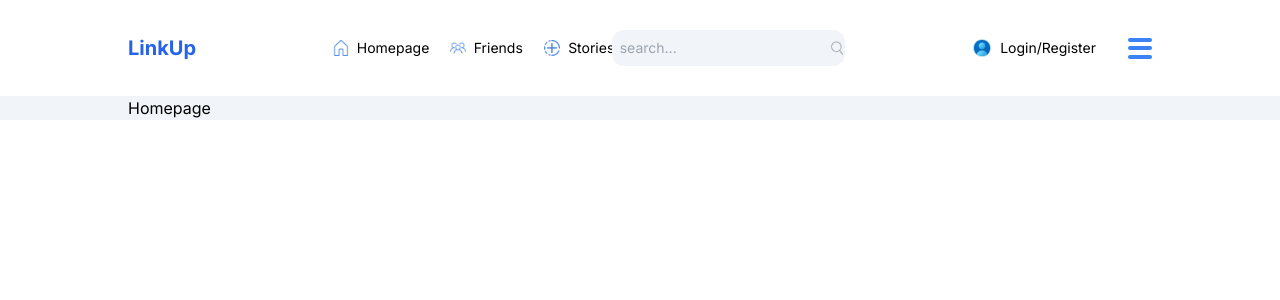
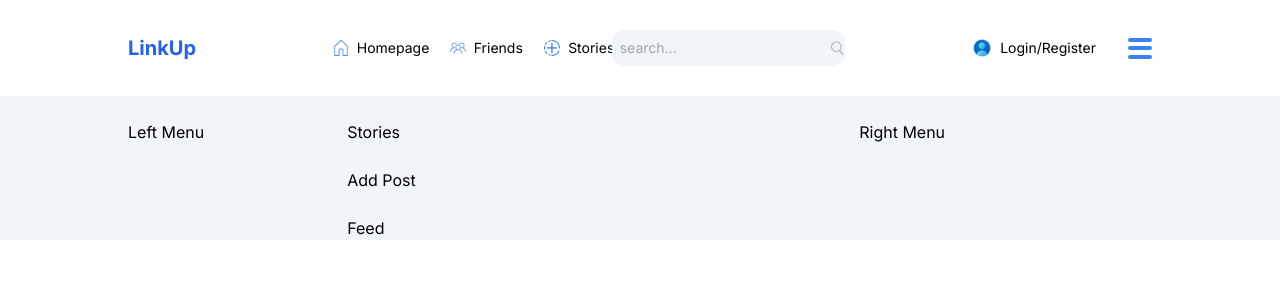
Before and after one commit to Akgithhub/Linkup, a Next.js app: page / in a window 1280 px wide. Shown: the top 300 px of the page. Built offline with nearby package versions, Linux system fonts and the light colour scheme; no server answers.

Commit message:
Updated Homepage

```diff
--- a/src/app/page.tsx
+++ b/src/app/page.tsx
@@ -1,7 +1,29 @@
+import AddPost from "@/components/AddPost";
+import Feed from "@/components/Feed";
+import LeftMenu from "@/components/LeftMenu";
+import RightMenu from "@/components/RightMenu";
+import Stories from "@/components/Stories";
+
 const Homepage = () => {
   return (
-    <div className=''>Homepage</div>
-  )
-}
+    <div className="flex gap-6 pt-6">
+      {/* Left Menu */}
+      <div className="hidden xl:block w-[20%]">
+        <LeftMenu />
+      </div>
+      <div className="w-full lg:w-[70%] xl:w-[50%]">
+        <div className="flex flex-col gap-6">
+          <Stories />
+          <AddPost />
+          <Feed />
+        </div>
+      </div>
+      {/* Right Menu */}
+      <div className="hidden lg:block w-[30%]">
+        <RightMenu />
+      </div>
+    </div>
+  );
+};
 
-export default Homepage
+export default Homepage;
--- /dev/null
+++ b/src/components/AddPost.tsx
@@ -0,0 +1,11 @@
+import React from 'react'
+
+const AddPost = () => {
+  return (
+    <div>
+      Add Post
+    </div>
+  )
+}
+
+export default AddPost
--- /dev/null
+++ b/src/components/Feed.tsx
@@ -0,0 +1,11 @@
+import React from 'react'
+
+function Feed() {
+  return (
+    <div>
+      Feed
+    </div>
+  )
+}
+
+export default Feed
--- /dev/null
+++ b/src/components/LeftMenu.tsx
@@ -0,0 +1,11 @@
+import React from 'react'
+
+const LeftMenu = () => {
+  return (
+    <div>
+      Left Menu
+    </div>
+  )
+}
+
+export default LeftMenu
--- /dev/null
+++ b/src/components/RightMenu.tsx
@@ -0,0 +1,11 @@
+import React from 'react'
+
+const RightMenu = () => {
+  return (
+    <div>
+      Right Menu
+    </div>
+  )
+}
+
+export default RightMenu
--- /dev/null
+++ b/src/components/Stories.tsx
@@ -0,0 +1,11 @@
+import React from 'react'
+
+const Stories = () => {
+  return (
+    <div>
+      Stories
+    </div>
+  )
+}
+
+export default Stories
```
